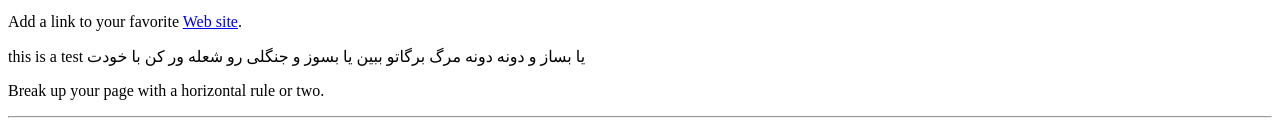
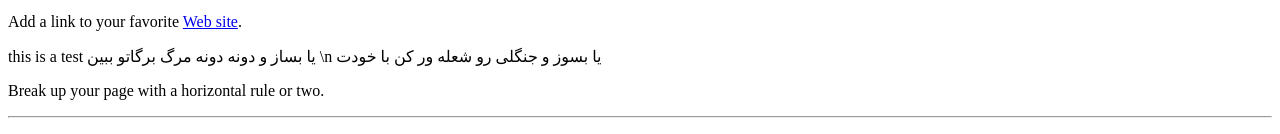
Before and after one commit to ArshiaGerami/TestWebsite, a plain HTML site: page index.html in a window 1280 px wide. Shown: the part 316-450 px from the top of the page. Drawn offline with Linux system fonts and the light colour scheme.

Commit message:
first doc

```diff
--- a/index.html
+++ b/index.html
@@ -19,7 +19,7 @@ not displayed. The information between the BODY and /BODY tags is displayed.-->
 <p>Improve your image by including an image. </p>
 <p><img src="CoverImage.jpg" alt="A Great HTML Resource"></p>
 <p>Add a link to your favorite <a href="https://www.dummies.com/">Web site</a>.
-    <p>this is a test یا بساز و دونه دونه مرگ برگاتو ببین
+    <p>this is a test یا بساز و دونه دونه مرگ برگاتو ببین \n
         یا بسوز و جنگلی رو شعله ور کن با خودت
         </p>
 Break up your page with a horizontal rule or two. </p>
```
